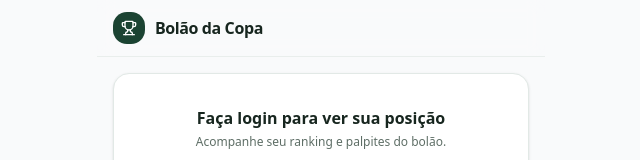
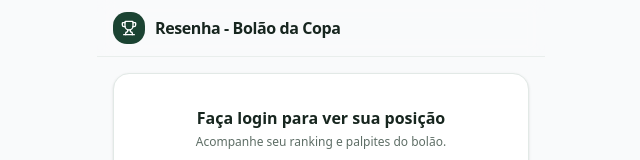
Before and after one commit to emersonjds/bolao-copa, a Next.js app: page / in a window 1280 px wide. Shown: the top 160 px of the page, without its empty margins (319-959 px from the left). Built offline with nearby package versions, Linux system fonts and the light colour scheme; no server answers; the database is empty.

Commit message:
rename header brand to Resenha - Bolão da Copa

```diff
--- a/src/widgets/app-shell/ui/top-bar.tsx
+++ b/src/widgets/app-shell/ui/top-bar.tsx
@@ -11,7 +11,7 @@ export function TopBar() {
             <Trophy className="h-4 w-4" aria-hidden="true" />
           </span>
           <span className="font-display text-base font-bold tracking-tight text-foreground">
-            Bolão da Copa
+            Resenha - Bolão da Copa
           </span>
         </div>
         <UserMenu />
```
